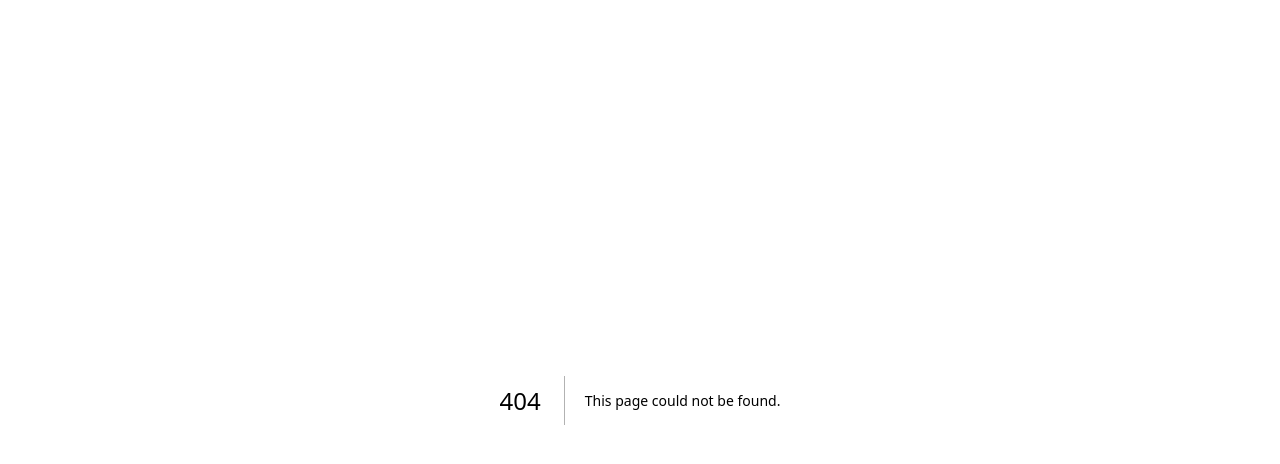
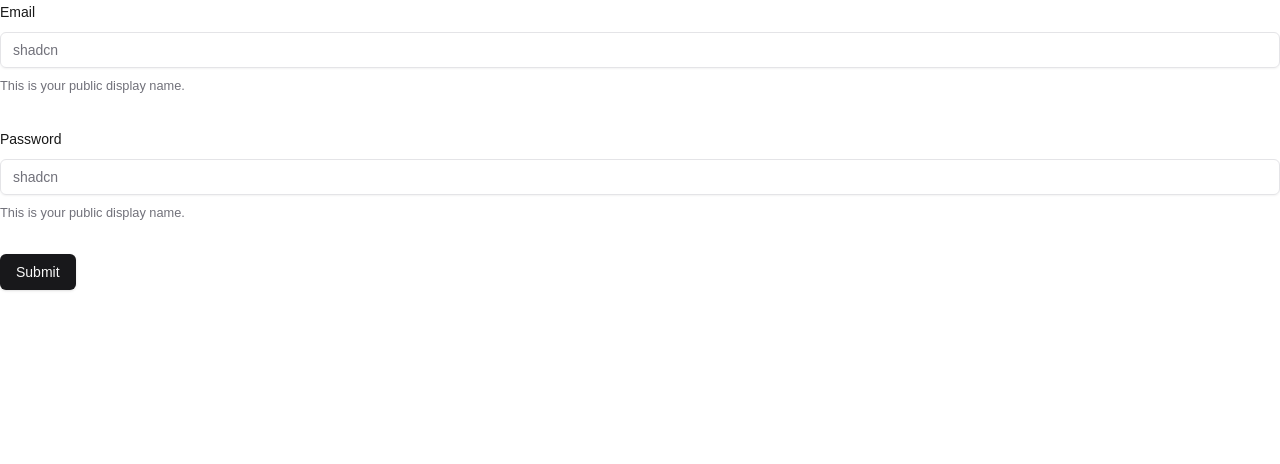
Before and after one commit to secretarybird97/summarizer, a Next.js app in the folder client/: page /login in a window 1280 px wide. Before the commit this address had no page. Shown: the top 464 px of the page. Built offline with nearby package versions, Linux system fonts and the light colour scheme.

Commit message:
feat(client): add @hookform/resolvers and @radix-ui/react-label dependencies

```diff
--- a/client/package.json
+++ b/client/package.json
@@ -9,7 +9,9 @@
     "lint": "next lint"
   },
   "dependencies": {
+    "@hookform/resolvers": "^3.9.0",
     "@radix-ui/react-icons": "^1.3.0",
+    "@radix-ui/react-label": "^2.1.0",
     "@radix-ui/react-slot": "^1.1.0",
     "class-variance-authority": "^0.7.0",
     "clsx": "^2.1.1",
@@ -17,8 +19,10 @@
     "next": "14.2.11",
     "react": "^18",
     "react-dom": "^18",
+    "react-hook-form": "^7.53.1",
     "tailwind-merge": "^2.5.2",
-    "tailwindcss-animate": "^1.0.7"
+    "tailwindcss-animate": "^1.0.7",
+    "zod": "^3.23.8"
   },
   "devDependencies": {
     "@types/node": "^20",
--- a/client/src/app/api/summary/route.ts
+++ b/client/src/app/api/summary/route.ts
@@ -5,19 +5,18 @@
 
   try {
     const backendUrl = process.env.BACKEND_URL;
-    console.log(`${backendUrl}/ArticleSummary`);
-    const data = await fetch(`${backendUrl}/ArticleSummary`, {
+    const response = await fetch(`${backendUrl}/ArticleSummary`, {
       method: "POST",
       headers: {
         "Content-Type": "application/json",
       },
       body: JSON.stringify(url),
     });
-    if (!data.ok) {
-      throw new Error("Failed to get article summary");
+    if (!response.ok) {
+      throw new Error("Failed to summarize article");
     }
 
-    const summary = await data.json();
+    const summary = await response.json();
     return NextResponse.json(summary, { status: 200 });
   } catch (error) {
     return NextResponse.json(
--- /dev/null
+++ b/client/src/app/login/page.tsx
@@ -0,0 +1,75 @@
+"use client";
+
+import { Button } from "@/components/ui/button";
+import {
+  Form,
+  FormControl,
+  FormDescription,
+  FormField,
+  FormItem,
+  FormLabel,
+  FormMessage,
+} from "@/components/ui/form";
+import { Input } from "@/components/ui/input";
+import { zodResolver } from "@hookform/resolvers/zod";
+import { useForm } from "react-hook-form";
+import { z } from "zod";
+
+const formSchema = z.object({
+  email: z.string().email(),
+  password: z.string().min(8),
+});
+
+export default function Page() {
+  const form = useForm({
+    resolver: zodResolver(formSchema),
+    defaultValues: {
+      email: "",
+      password: "",
+    },
+  });
+
+  function onSubmit(values: z.infer<typeof formSchema>) {
+    console.log(values);
+  }
+
+  return (
+    <Form {...form}>
+      <form onSubmit={form.handleSubmit(onSubmit)} className="space-y-8">
+        <FormField
+          control={form.control}
+          name="email"
+          render={({ field }) => (
+            <FormItem>
+              <FormLabel>Email</FormLabel>
+              <FormControl>
+                <Input placeholder="shadcn" {...field} />
+              </FormControl>
+              <FormDescription>
+                This is your public display name.
+              </FormDescription>
+              <FormMessage />
+            </FormItem>
+          )}
+        />
+        <FormField
+          control={form.control}
+          name="password"
+          render={({ field }) => (
+            <FormItem>
+              <FormLabel>Password</FormLabel>
+              <FormControl>
+                <Input type="password" placeholder="shadcn" {...field} />
+              </FormControl>
+              <FormDescription>
+                This is your public display name.
+              </FormDescription>
+              <FormMessage />
+            </FormItem>
+          )}
+        />
+        <Button type="submit">Submit</Button>
+      </form>
+    </Form>
+  );
+}
--- a/client/src/app/page.tsx
+++ b/client/src/app/page.tsx
@@ -55,6 +55,12 @@
           >
             Test summary
           </a>
+          <a
+            className="rounded-full border border-solid border-black/[.08] dark:border-white/[.145] transition-colors flex items-center justify-center hover:bg-[#f2f2f2] dark:hover:bg-[#1a1a1a] hover:border-transparent text-sm sm:text-base h-10 sm:h-12 px-4 sm:px-5 sm:min-w-44"
+            href="/login"
+          >
+            Login
+          </a>
         </div>
       </main>
       <footer className="row-start-3 flex gap-6 flex-wrap items-center justify-center">
--- a/client/src/components/ui/button.tsx
+++ b/client/src/components/ui/button.tsx
@@ -5,7 +5,7 @@
 import { cn } from "@/lib/utils"
 
 const buttonVariants = cva(
-  "inline-flex items-center justify-center whitespace-nowrap rounded-md text-sm font-medium transition-colors focus-visible:outline-none focus-visible:ring-1 focus-visible:ring-ring disabled:pointer-events-none disabled:opacity-50",
+  "inline-flex items-center justify-center gap-2 whitespace-nowrap rounded-md text-sm font-medium transition-colors focus-visible:outline-none focus-visible:ring-1 focus-visible:ring-ring disabled:pointer-events-none disabled:opacity-50 [&_svg]:pointer-events-none [&_svg]:size-4 [&_svg]:shrink-0",
   {
     variants: {
       variant: {
--- /dev/null
+++ b/client/src/components/ui/form.tsx
@@ -0,0 +1,178 @@
+"use client"
+
+import * as React from "react"
+import * as LabelPrimitive from "@radix-ui/react-label"
+import { Slot } from "@radix-ui/react-slot"
+import {
+  Controller,
+  ControllerProps,
+  FieldPath,
+  FieldValues,
+  FormProvider,
+  useFormContext,
+} from "react-hook-form"
+
+import { cn } from "@/lib/utils"
+import { Label } from "@/components/ui/label"
+
+const Form = FormProvider
+
+type FormFieldContextValue<
+  TFieldValues extends FieldValues = FieldValues,
+  TName extends FieldPath<TFieldValues> = FieldPath<TFieldValues>
+> = {
+  name: TName
+}
+
+const FormFieldContext = React.createContext<FormFieldContextValue>(
+  {} as FormFieldContextValue
+)
+
+const FormField = <
+  TFieldValues extends FieldValues = FieldValues,
+  TName extends FieldPath<TFieldValues> = FieldPath<TFieldValues>
+>({
+  ...props
+}: ControllerProps<TFieldValues, TName>) => {
+  return (
+    <FormFieldContext.Provider value={{ name: props.name }}>
+      <Controller {...props} />
+    </FormFieldContext.Provider>
+  )
+}
+
+const useFormField = () => {
+  const fieldContext = React.useContext(FormFieldContext)
+  const itemContext = React.useContext(FormItemContext)
+  const { getFieldState, formState } = useFormContext()
+
+  const fieldState = getFieldState(fieldContext.name, formState)
+
+  if (!fieldContext) {
+    throw new Error("useFormField should be used within <FormField>")
+  }
+
+  const { id } = itemContext
+
+  return {
+    id,
+    name: fieldContext.name,
+    formItemId: `${id}-form-item`,
+    formDescriptionId: `${id}-form-item-description`,
+    formMessageId: `${id}-form-item-message`,
+    ...fieldState,
+  }
+}
+
+type FormItemContextValue = {
+  id: string
+}
+
+const FormItemContext = React.createContext<FormItemContextValue>(
+  {} as FormItemContextValue
+)
+
+const FormItem = React.forwardRef<
+  HTMLDivElement,
+  React.HTMLAttributes<HTMLDivElement>
+>(({ className, ...props }, ref) => {
+  const id = React.useId()
+
+  return (
+    <FormItemContext.Provider value={{ id }}>
+      <div ref={ref} className={cn("space-y-2", className)} {...props} />
+    </FormItemContext.Provider>
+  )
+})
+FormItem.displayName = "FormItem"
+
+const FormLabel = React.forwardRef<
+  React.ElementRef<typeof LabelPrimitive.Root>,
+  React.ComponentPropsWithoutRef<typeof LabelPrimitive.Root>
+>(({ className, ...props }, ref) => {
+  const { error, formItemId } = useFormField()
+
+  return (
+    <Label
+      ref={ref}
+      className={cn(error && "text-destructive", className)}
+      htmlFor={formItemId}
+      {...props}
+    />
+  )
+})
+FormLabel.displayName = "FormLabel"
+
+const FormControl = React.forwardRef<
+  React.ElementRef<typeof Slot>,
+  React.ComponentPropsWithoutRef<typeof Slot>
+>(({ ...props }, ref) => {
+  const { error, formItemId, formDescriptionId, formMessageId } = useFormField()
+
+  return (
+    <Slot
+      ref={ref}
+      id={formItemId}
+      aria-describedby={
+        !error
+          ? `${formDescriptionId}`
+          : `${formDescriptionId} ${formMessageId}`
+      }
+      aria-invalid={!!error}
+      {...props}
+    />
+  )
+})
+FormControl.displayName = "FormControl"
+
+const FormDescription = React.forwardRef<
+  HTMLParagraphElement,
+  React.HTMLAttributes<HTMLParagraphElement>
+>(({ className, ...props }, ref) => {
+  const { formDescriptionId } = useFormField()
+
+  return (
+    <p
+      ref={ref}
+      id={formDescriptionId}
+      className={cn("text-[0.8rem] text-muted-foreground", className)}
+      {...props}
+    />
+  )
+})
+FormDescription.displayName = "FormDescription"
+
+const FormMessage = React.forwardRef<
+  HTMLParagraphElement,
+  React.HTMLAttributes<HTMLParagraphElement>
+>(({ className, children, ...props }, ref) => {
+  const { error, formMessageId } = useFormField()
+  const body = error ? String(error?.message) : children
+
+  if (!body) {
+    return null
+  }
+
+  return (
+    <p
+      ref={ref}
+      id={formMessageId}
+      className={cn("text-[0.8rem] font-medium text-destructive", className)}
+      {...props}
+    >
+      {body}
+    </p>
+  )
+})
+FormMessage.displayName = "FormMessage"
+
+export {
+  useFormField,
+  Form,
+  FormItem,
+  FormLabel,
+  FormControl,
+  FormDescription,
+  FormMessage,
+  FormField,
+}
--- /dev/null
+++ b/client/src/components/ui/input.tsx
@@ -0,0 +1,25 @@
+import * as React from "react"
+
+import { cn } from "@/lib/utils"
+
+export interface InputProps
+  extends React.InputHTMLAttributes<HTMLInputElement> {}
+
+const Input = React.forwardRef<HTMLInputElement, InputProps>(
+  ({ className, type, ...props }, ref) => {
+    return (
+      <input
+        type={type}
+        className={cn(
+          "flex h-9 w-full rounded-md border border-input bg-transparent px-3 py-1 text-sm shadow-sm transition-colors file:border-0 file:bg-transparent file:text-sm file:font-medium file:text-foreground placeholder:text-muted-foreground focus-visible:outline-none focus-visible:ring-1 focus-visible:ring-ring disabled:cursor-not-allowed disabled:opacity-50",
+          className
+        )}
+        ref={ref}
+        {...props}
+      />
+    )
+  }
+)
+Input.displayName = "Input"
+
+export { Input }
--- /dev/null
+++ b/client/src/components/ui/label.tsx
@@ -0,0 +1,26 @@
+"use client"
+
+import * as React from "react"
+import * as LabelPrimitive from "@radix-ui/react-label"
+import { cva, type VariantProps } from "class-variance-authority"
+
+import { cn } from "@/lib/utils"
+
+const labelVariants = cva(
+  "text-sm font-medium leading-none peer-disabled:cursor-not-allowed peer-disabled:opacity-70"
+)
+
+const Label = React.forwardRef<
+  React.ElementRef<typeof LabelPrimitive.Root>,
+  React.ComponentPropsWithoutRef<typeof LabelPrimitive.Root> &
+    VariantProps<typeof labelVariants>
+>(({ className, ...props }, ref) => (
+  <LabelPrimitive.Root
+    ref={ref}
+    className={cn(labelVariants(), className)}
+    {...props}
+  />
+))
+Label.displayName = LabelPrimitive.Root.displayName
+
+export { Label }
```
Also changed, not shown: 1 other file (tests, documents, lock files or other folders).
